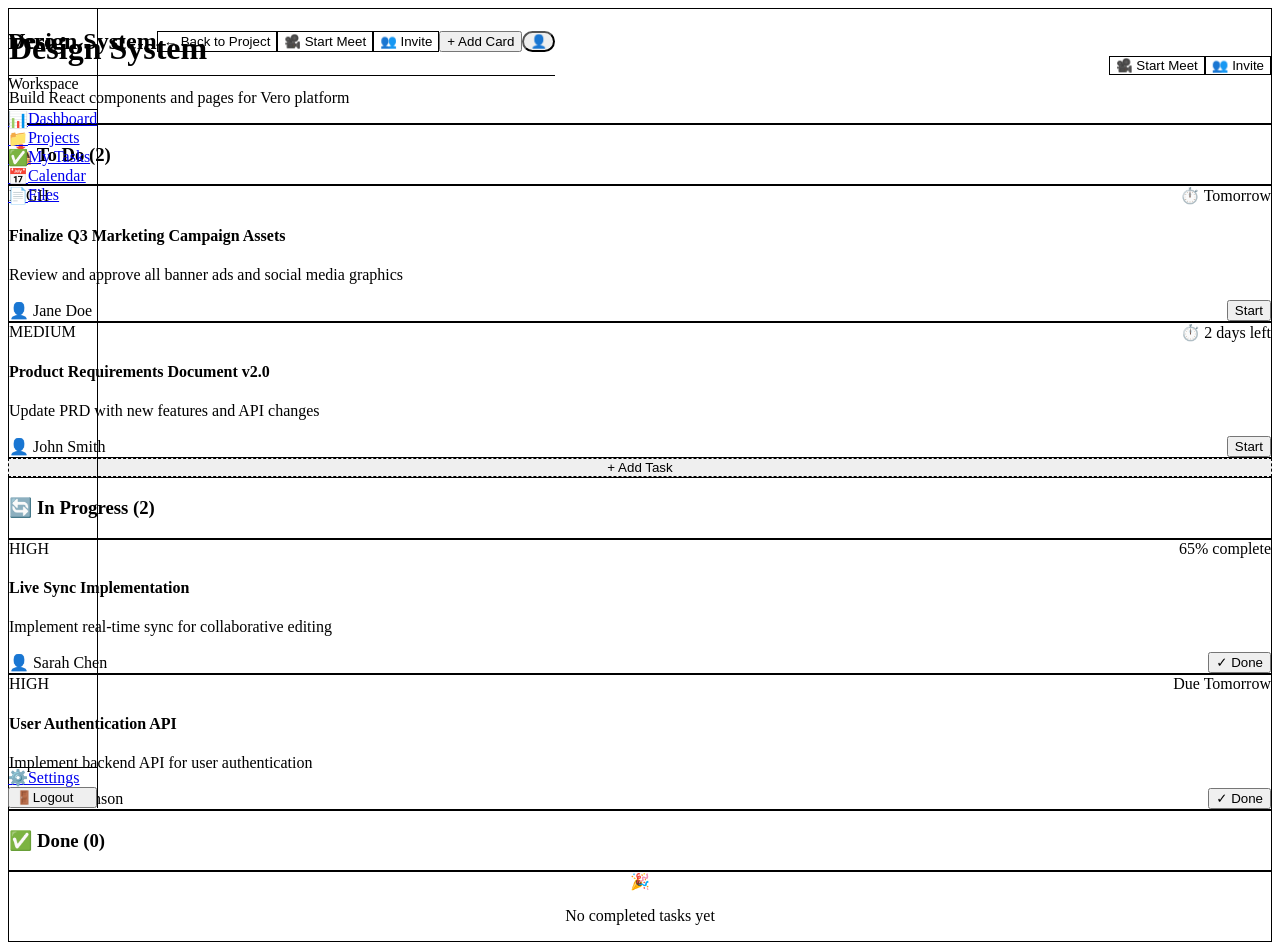
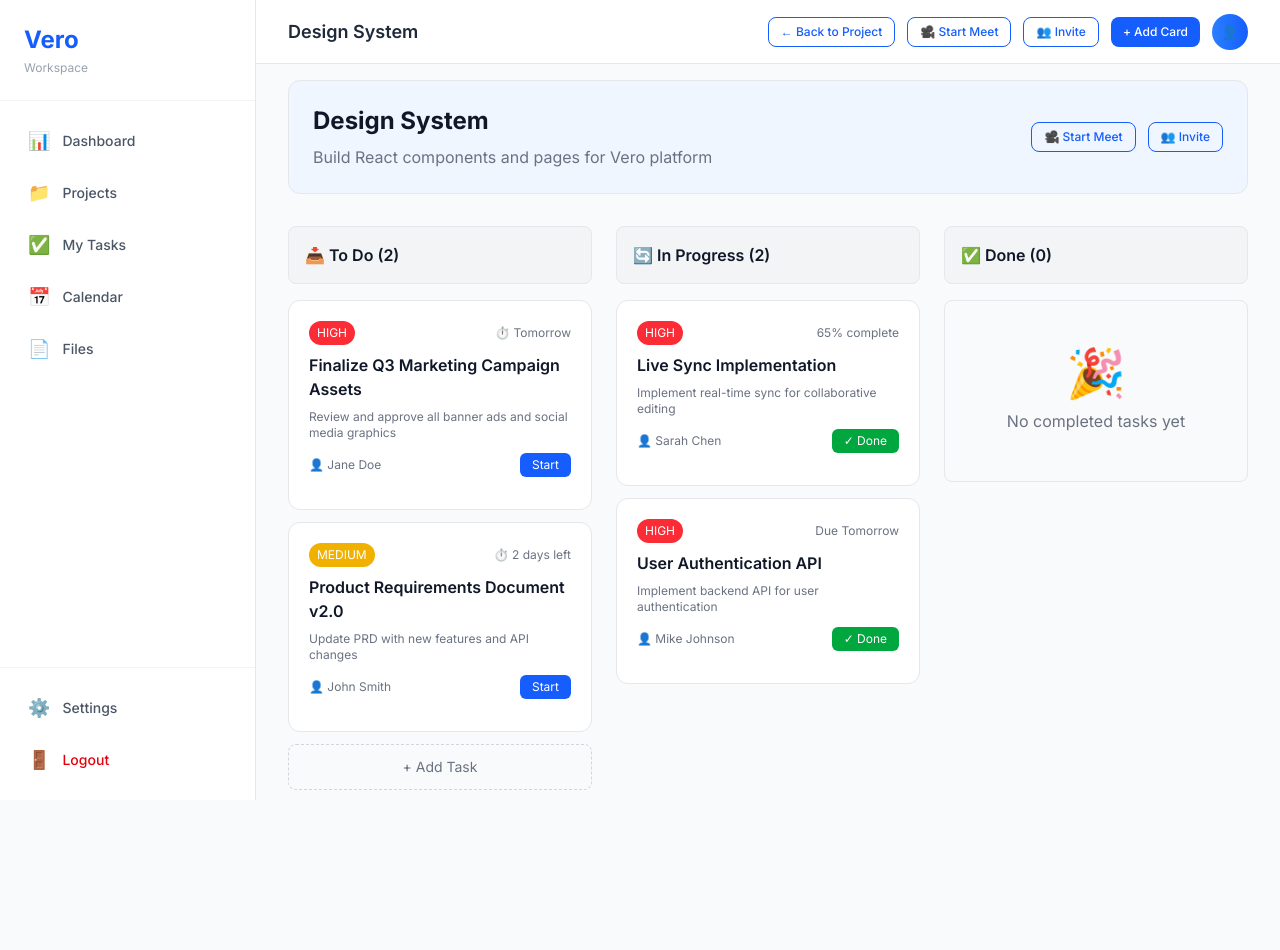
Before and after one commit to IUT-Dhongorsho/Vero_SPL2, a React (Vite) app in the folder code/apps/ui/: page /project/1/workspace/1 in a window 1280 px wide. After the commit the page ends 822 px from the top, so only its background shows below. Built offline with nearby package versions, Linux system fonts and the light colour scheme; sample sign-in values are in the browser's storage.

Commit message:
Bug fixes for tailwind

```diff
--- a/code/apps/ui/src/App.tsx
+++ b/code/apps/ui/src/App.tsx
@@ -1,20 +1,17 @@
 import React from 'react';
 import { Routes, Route, Navigate } from 'react-router-dom';
+import { AnimatePresence } from 'framer-motion';
 import { LandingPage } from './pages/LandingPage';
 import { LoginPage } from './pages/LoginPage';
 import { SignupPage } from './pages/SignupPage';
 import { DashboardPage } from './pages/DashboardPage';
 import { ProjectPage } from './pages/ProjectPage';
 import { WorkspacePage } from './pages/WorkspacePage';
+import { PageTransition } from './components/Layout/PageTransition';
+import { authService } from './services/authService';
 
-// Simple auth check (replace with real auth later)
-const isAuthenticated = () => {
-  return localStorage.getItem('auth_token') !== null;
-};
-
-// Protected Route wrapper
 const ProtectedRoute: React.FC<{ children: React.ReactNode }> = ({ children }) => {
-  if (!isAuthenticated()) {
+  if (!authService.isAuthenticated()) {
     return <Navigate to="/login" replace />;
   }
   return <>{children}</>;
@@ -22,31 +19,46 @@ const ProtectedRoute: React.FC<{ children: React.ReactNode }> = ({ children }) =
 
 export const App: React.FC = () => {
   return (
+    <AnimatePresence mode="wait">
       <Routes>
-      {/* Public Routes */}
-      <Route path="/" element={<LandingPage />} />
-      <Route path="/login" element={<LoginPage />} />
-      <Route path="/signup" element={<SignupPage />} />
-
-      {/* Protected Routes */}
+        <Route path="/" element={
+          <PageTransition>
+            <LandingPage />
+          </PageTransition>
+        } />
+        <Route path="/login" element={
+          <PageTransition>
+            <LoginPage />
+          </PageTransition>
+        } />
+        <Route path="/signup" element={
+          <PageTransition>
+            <SignupPage />
+          </PageTransition>
+        } />
         <Route path="/dashboard" element={
           <ProtectedRoute>
+            <PageTransition>
               <DashboardPage />
+            </PageTransition>
           </ProtectedRoute>
         } />
         <Route path="/project/:projectId" element={
           <ProtectedRoute>
+            <PageTransition>
               <ProjectPage />
+            </PageTransition>
           </ProtectedRoute>
         } />
         <Route path="/project/:projectId/workspace/:workspaceId" element={
           <ProtectedRoute>
+            <PageTransition>
               <WorkspacePage />
+            </PageTransition>
           </ProtectedRoute>
         } />
-
-      {/* Fallback */}
         <Route path="*" element={<Navigate to="/" replace />} />
       </Routes>
+    </AnimatePresence>
   );
 };
--- a/code/apps/ui/src/main.tsx
+++ b/code/apps/ui/src/main.tsx
@@ -1,13 +1,18 @@
 import React from 'react';
 import ReactDOM from 'react-dom/client';
 import { BrowserRouter } from 'react-router-dom';
+import { ThemeProvider } from './components/Providers/ThemeProvider';
+import { ToastProvider } from './components/Providers/ToastProvider';
 import { App } from './App';
 import './styles/globals.css';
 
 ReactDOM.createRoot(document.getElementById('root')!).render(
   <React.StrictMode>
     <BrowserRouter>
-      <App />
+      <ThemeProvider>
+        <ToastProvider />
+        <App />
+      </ThemeProvider>
     </BrowserRouter>
   </React.StrictMode>
 );
--- /dev/null
+++ b/code/apps/ui/src/services/authService.ts
@@ -0,0 +1,115 @@
+// Mock auth service for frontend-only development
+// Replace with real API calls when backend is ready
+
+export interface LoginData {
+  email: string;
+  password: string;
+}
+
+export interface SignupData {
+  name: string;
+  email: string;
+  password: string;
+  githubHandle?: string;
+}
+
+export interface User {
+  id: string;
+  name: string;
+  email: string;
+  githubHandle?: string;
+  avatar?: string;
+}
+
+// Mock user for demo
+const MOCK_USER: User = {
+  id: '1',
+  name: 'Jane Doe',
+  email: 'jane@example.com',
+  githubHandle: 'janedoe',
+};
+
+export const authService = {
+  async login(data: LoginData): Promise<{ user: User; token: string }> {
+    // Simulate API call delay
+    await new Promise(resolve => setTimeout(resolve, 800));
+
+    // Simple validation for demo
+    if (!data.email || !data.password) {
+      throw new Error('Please fill in all fields');
+    }
+
+    if (data.password.length < 3) {
+      throw new Error('Invalid credentials');
+    }
+
+    // Return mock data
+    return {
+      user: { ...MOCK_USER, email: data.email },
+      token: 'mock_jwt_token_' + Date.now(),
+    };
+  },
+
+  async signup(data: SignupData): Promise<{ user: User; token: string }> {
+    // Simulate API call delay
+    await new Promise(resolve => setTimeout(resolve, 800));
+
+    // Simple validation for demo
+    if (!data.name || !data.email || !data.password) {
+      throw new Error('Please fill in all required fields');
+    }
+
+    if (data.password.length < 6) {
+      throw new Error('Password must be at least 6 characters');
+    }
+
+    // Return mock data
+    return {
+      user: {
+        id: '1',
+        name: data.name,
+        email: data.email,
+        githubHandle: data.githubHandle,
+      },
+      token: 'mock_jwt_token_' + Date.now(),
+    };
+  },
+
+  async logout(): Promise<void> {
+    // Simulate API call
+    await new Promise(resolve => setTimeout(resolve, 300));
+    // Clear local storage
+    localStorage.removeItem('auth_token');
+    localStorage.removeItem('user');
+  },
+
+  getToken(): string | null {
+    return localStorage.getItem('auth_token');
+  },
+
+  setToken(token: string): void {
+    localStorage.setItem('auth_token', token);
+  },
+
+  removeToken(): void {
+    localStorage.removeItem('auth_token');
+  },
+
+  getUser(): User | null {
+    const userStr = localStorage.getItem('user');
+    if (!userStr) return null;
+    try {
+      return JSON.parse(userStr);
+    } catch {
+      return null;
+    }
+  },
+
+  setUser(user: User): void {
+    localStorage.setItem('user', JSON.stringify(user));
+  },
+
+  isAuthenticated(): boolean {
+    return !!this.getToken();
+  },
+};
--- a/code/apps/ui/src/styles/globals.css
+++ b/code/apps/ui/src/styles/globals.css
@@ -1,99 +1,59 @@
-@tailwind base;
-@tailwind components;
-@tailwind utilities;
+@import "tailwindcss";
 
-@layer base {
-  :root {
-    /* Light theme */
-    --background: 0 0% 100%;
-    --foreground: 222.2 84% 4.9%;
-    --card: 0 0% 100%;
-    --card-foreground: 222.2 84% 4.9%;
-    --primary: 221.2 83.2% 53.3%;
-    --primary-foreground: 210 40% 98%;
-    --secondary: 210 40% 96.1%;
-    --secondary-foreground: 222.2 47.4% 11.2%;
-    --muted: 210 40% 96.1%;
-    --muted-foreground: 215.4 16.3% 46.9%;
-    --border: 214.3 31.8% 91.4%;
-    --glass-bg: rgba(255, 255, 255, 0.7);
-    --glass-border: rgba(255, 255, 255, 0.2);
+/* Custom theme variables */
+@theme {
+  --color-primary-50: #EFF6FF;
+  --color-primary-100: #DBEAFE;
+  --color-primary-200: #BFDBFE;
+  --color-primary-300: #93C5FD;
+  --color-primary-400: #60A5FA;
+  --color-primary-500: #3B82F6;
+  --color-primary-600: #2563EB;
+  --color-primary-700: #1D4ED8;
+  --color-primary-800: #1E40AF;
+  --color-primary-900: #1E3A8A;
+
+  --font-family-sans: Inter, system-ui, sans-serif;
 }
 
-  .dark {
-    --background: 222.2 84% 4.9%;
-    --foreground: 210 40% 98%;
-    --card: 222.2 84% 4.9%;
-    --card-foreground: 210 40% 98%;
-    --primary: 217.2 91.2% 59.8%;
-    --primary-foreground: 222.2 47.4% 11.2%;
-    --secondary: 217.2 32.6% 17.5%;
-    --secondary-foreground: 210 40% 98%;
-    --muted: 217.2 32.6% 17.5%;
-    --muted-foreground: 215 20.2% 65.1%;
-    --border: 217.2 32.6% 17.5%;
-    --glass-bg: rgba(15, 23, 42, 0.7);
-    --glass-border: rgba(255, 255, 255, 0.05);
-  }
+/* Glassmorphism utilities */
+.glass {
+  background: rgba(255, 255, 255, 0.7);
+  backdrop-filter: blur(12px);
+  border: 1px solid rgba(255, 255, 255, 0.2);
 }
 
-@layer utilities {
-  /* Glassmorphism */
-  .glass {
-    background: var(--glass-bg);
-    backdrop-filter: blur(12px);
-    border: 1px solid var(--glass-border);
-    box-shadow: 0 8px 32px rgba(0, 0, 0, 0.1);
+.dark .glass {
+  background: rgba(15, 23, 42, 0.7);
+  border: 1px solid rgba(255, 255, 255, 0.05);
 }
 
 .glass-card {
-    background: var(--glass-bg);
+  background: rgba(255, 255, 255, 0.8);
   backdrop-filter: blur(8px);
-    border: 1px solid var(--glass-border);
+  border: 1px solid rgba(255, 255, 255, 0.2);
   border-radius: 1rem;
-    transition: all 0.3s cubic-bezier(0.4, 0, 0.2, 1);
+  transition: all 0.3s ease;
+}
+
+.dark .glass-card {
+  background: rgba(15, 23, 42, 0.8);
+  border: 1px solid rgba(255, 255, 255, 0.05);
 }
 
 .glass-card:hover {
   transform: translateY(-4px);
   box-shadow: 0 20px 25px -5px rgba(0, 0, 0, 0.1);
-    border-color: rgba(59, 130, 246, 0.5);
 }
 
-  /* Shimmer animation for skeletons */
-  .shimmer {
-    background: linear-gradient(
-      110deg,
-      transparent 25%,
-      rgba(255, 255, 255, 0.2) 50%,
-      transparent 75%
-    );
-    background-size: 200% 100%;
-    animation: shimmer 1.5s infinite;
+/* Body styles */
+body {
+  background-color: #f8fafc;
+  color: #0f172a;
+  font-family: var(--font-family-sans);
 }
 
-  @keyframes shimmer {
-    0% { background-position: 200% 0; }
-    100% { background-position: -200% 0; }
+.dark body {
+  background-color: #0f172a;
+  color: #f1f5f9;
 }
-
-  /* Animated gradient border */
-  .animated-border {
-    position: relative;
-    background: linear-gradient(white, white) padding-box,
-                linear-gradient(45deg, #3b82f6, #8b5cf6, #ec4899) border-box;
-    border: 2px solid transparent;
-  }
-
-  .dark .animated-border {
-    background: linear-gradient(#0f172a, #0f172a) padding-box,
-                linear-gradient(45deg, #3b82f6, #8b5cf6, #ec4899) border-box;
-  }
-}
-
-/* Smooth theme transition */
-* {
-  transition-property: background-color, border-color, color, fill, stroke;
-  transition-timing-function: cubic-bezier(0.4, 0, 0.2, 1);
-  transition-duration: 150ms;
-}
```
Lines whose indentation alone changed are shown as unchanged.
